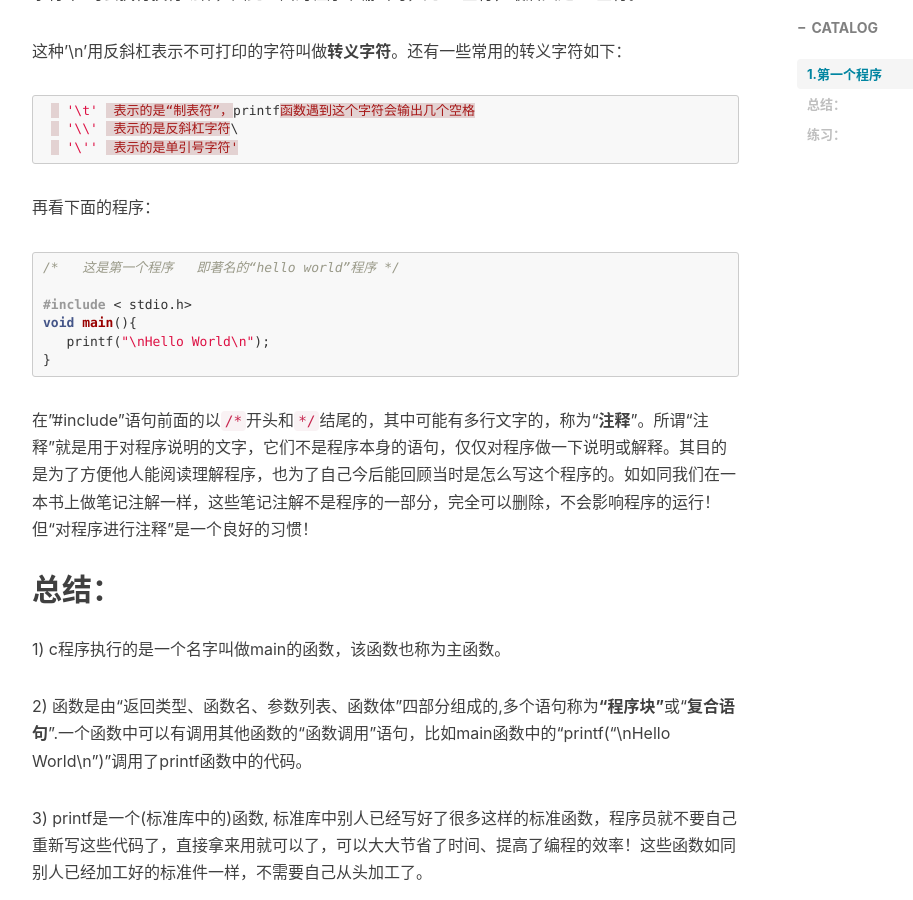
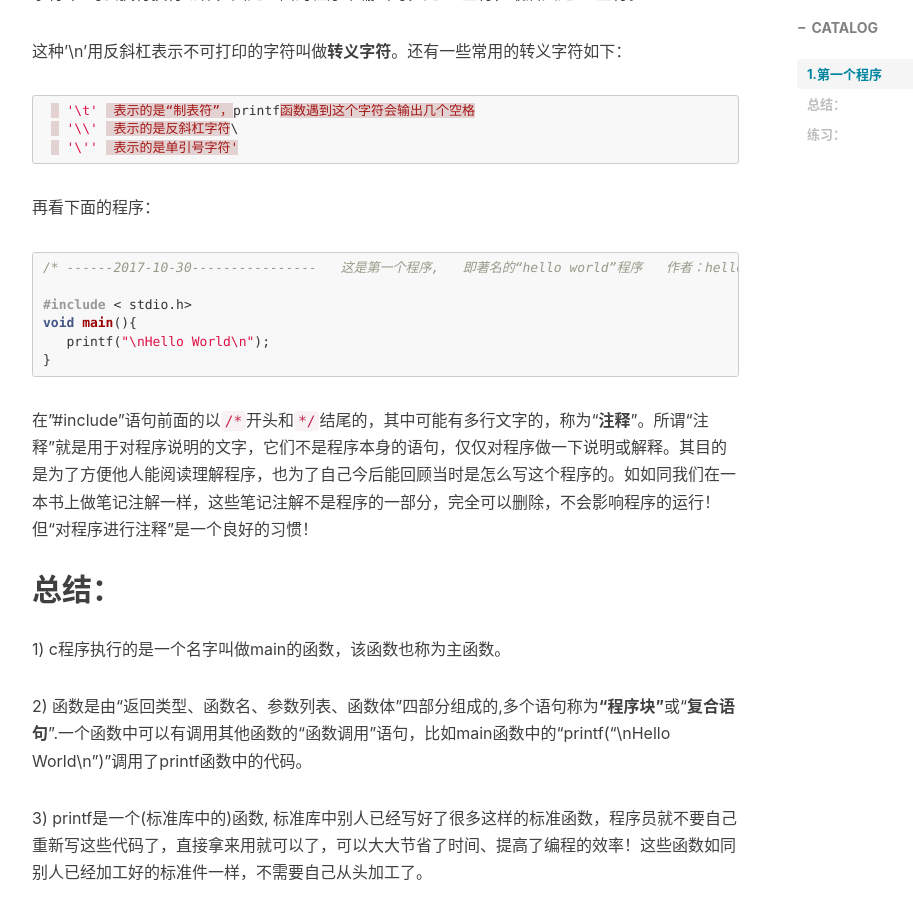
Before and after one commit to xuepro/xuepro.github.io, a Jekyll site: the page built from _posts/2017-10-30-1. C语言教程-第一个程序.md, in a window 1280 px wide and 900 px high, scrolled down 2584 px. Shown: the whole window, without its empty margins (233-1146 px from the left). Built offline with Jekyll 4.4.1, drawn with Linux system fonts in a browser that asks for light colours; nearby versions of some CDN libraries; comment, search, counter and statistics services are not loaded.

Commit message:
Update 2017-10-30-1. C语言教程-第一个程序.md

````diff
--- a/_posts/2017-10-30-1. C语言教程-第一个程序.md
+++ b/_posts/2017-10-30-1. C语言教程-第一个程序.md
@@ -87,10 +87,13 @@ C语言中一个字符用单引号表示，如'A'、'4'、'\n'。这个字符'\n
 
 再看下面的程序：
 ```c
-/*
-   这是第一个程序
+/* ------2017-10-30----------------
+   这是第一个程序,
 
    即著名的“hello world”程序
+
+   作者：hello world
+
 */
 
 #include < stdio.h>
````
